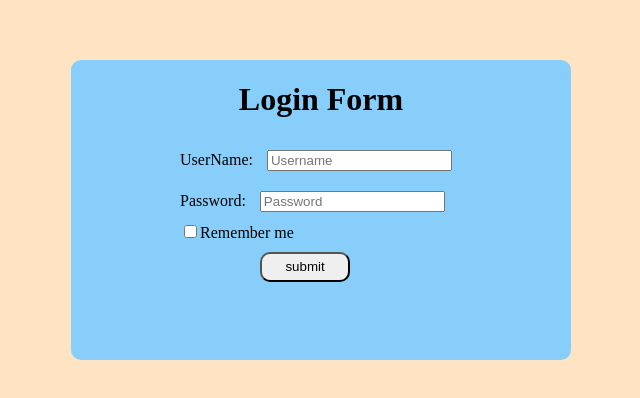
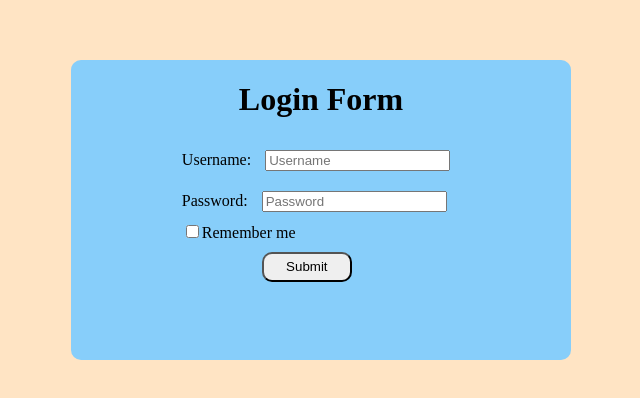
Before and after one commit to acciojob/remember-me-login-form-bsp3725k, a website: page main.html in a window 1280 px wide. Shown: the part 190-588 px from the top of the page, 319-959 px from the left. Drawn offline with Linux system fonts and the light colour scheme.

Commit message:
created a submission

```diff
--- a/main.html
+++ b/main.html
@@ -13,12 +13,12 @@
 		<div class="login_form">
 			<!-- form fields-->
 	<form>
-		<label for="username">UserName:</label>
+		<label for="username">Username:</label>
 		<input type="text" placeholder="Username" id="username" required><br>
 		<label for="password">Password:</label>
 		<input type="password" id="password" placeholder="Password"><br>
 		<input type="checkbox" id="checkbox">Remember me<br>
-		<input type="submit" id="submit" value="submit">
+		<input type="submit" id="submit" value="Submit">
 	</form>
 		</div>
 	</div>
```
